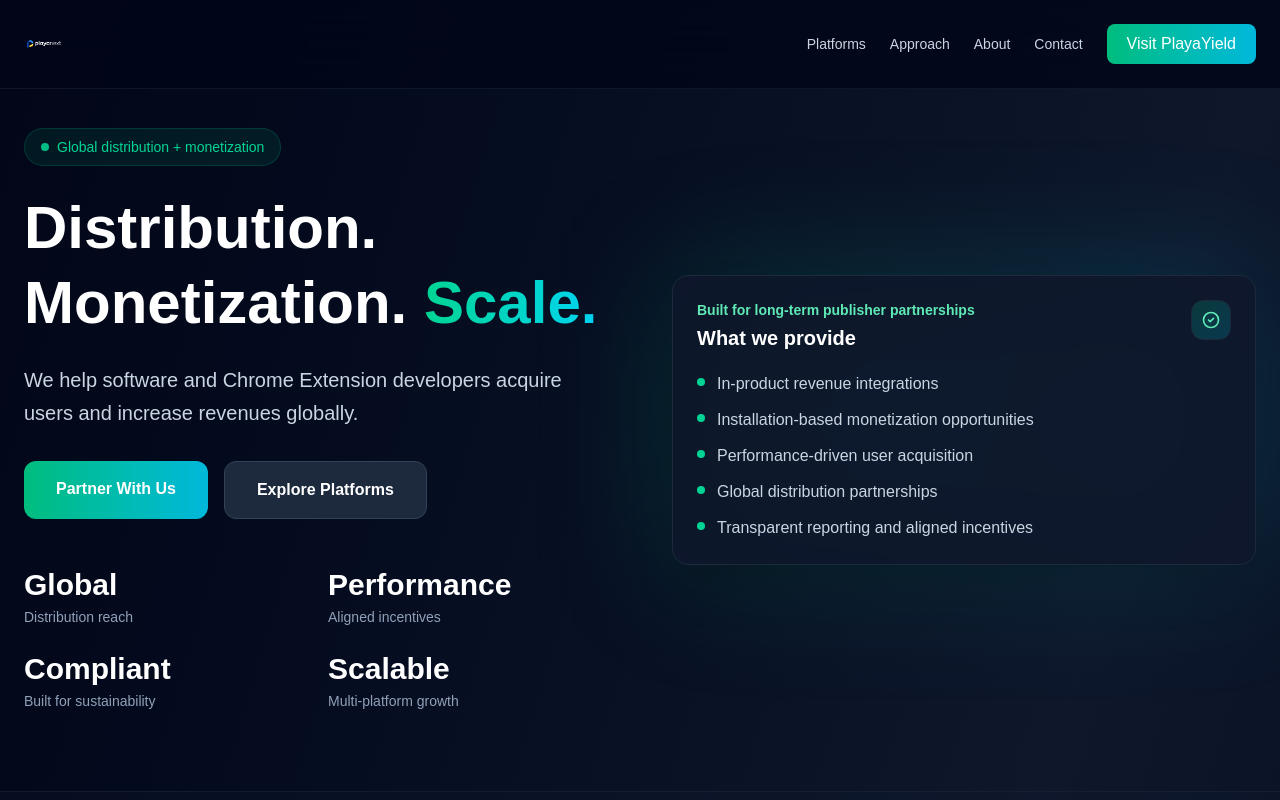
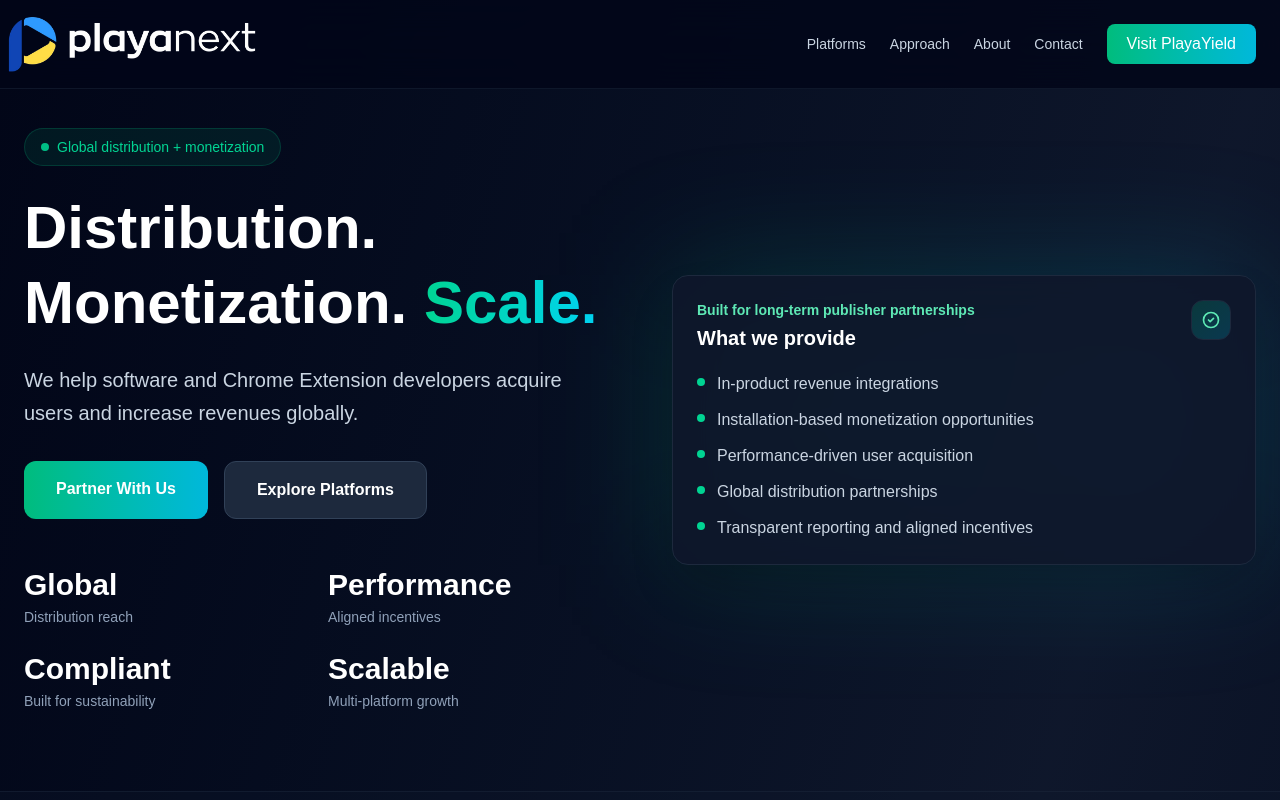
Before and after one commit to playanext/playanext-website, a Next.js app: page / in a window 1280 px wide. Shown: the top 800 px of the page. Built offline with nearby package versions, Linux system fonts and the light colour scheme.

Commit message:
Update logo image and reduce left margin on logo link

```diff
--- a/app/page.tsx
+++ b/app/page.tsx
@@ -14,7 +14,7 @@
     <div className="min-h-screen bg-linear-to-br from-slate-950 via-slate-900 to-slate-950">
       <nav className="fixed top-0 w-full z-50 bg-slate-950/80 backdrop-blur-xl border-b border-slate-800/50">
         <div className="max-w-7xl mx-auto pl-0 pr-4 sm:pr-6 py-4 flex items-center justify-between">
-          <Link href="/" className="flex items-center ml-4">
+          <Link href="/" className="flex items-center ml-2">
             <Image
               src="/playanext_logo.png"
               alt="PlayaNext Logo"
```
Also changed, not shown: public/playanext_logo.png.
